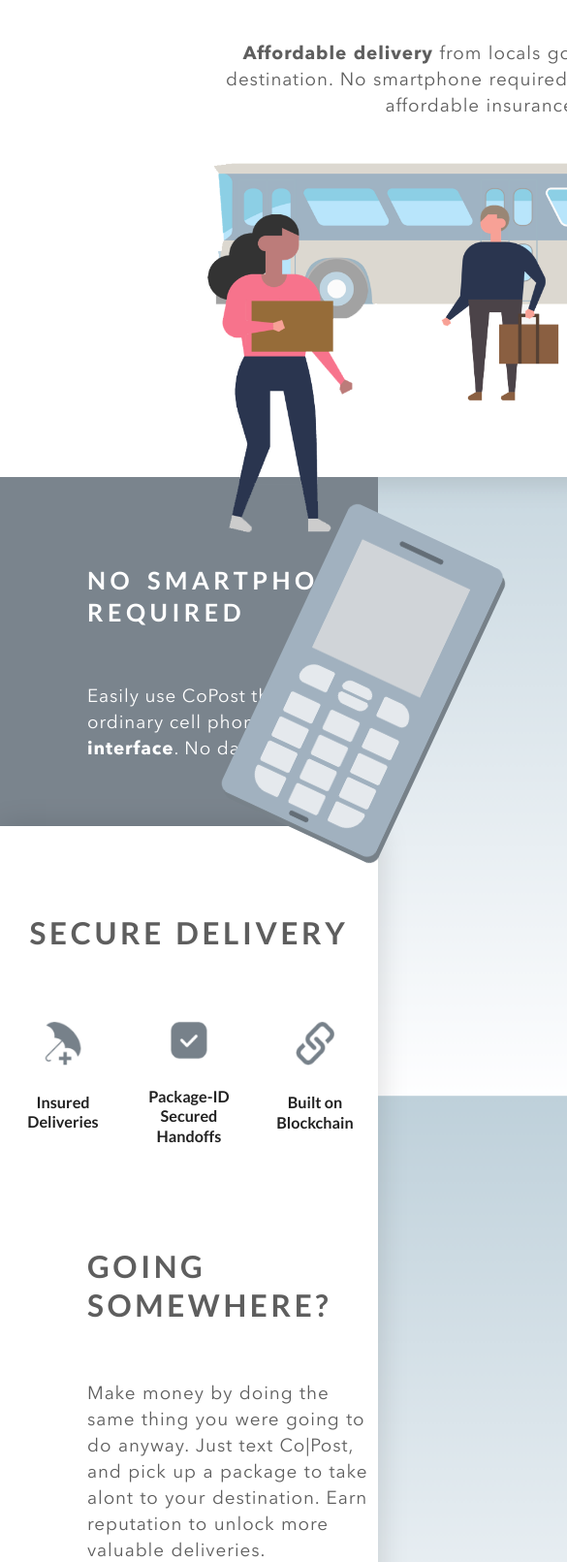
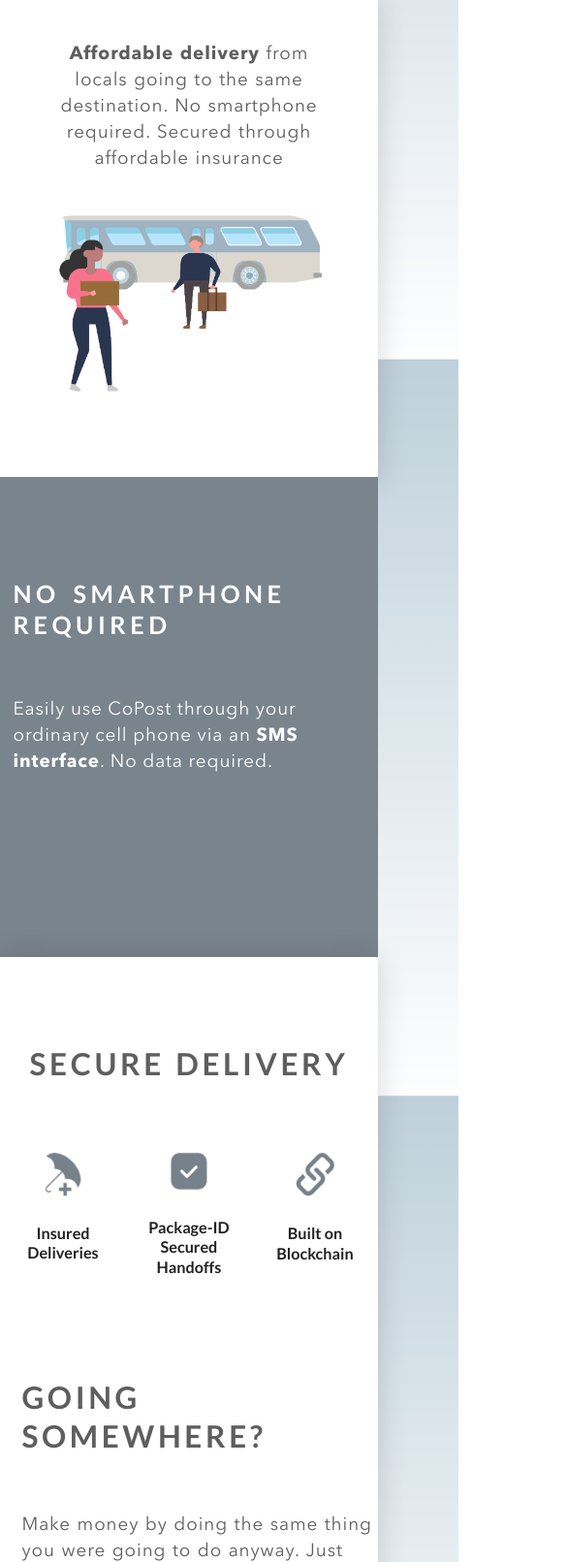
Before and after one commit to ErwanLent/CoPost-Website, a plain HTML site: page index.html in a window 390 px wide. Shown: the part 389-2000 px from the top of the page at 97% size, 585 px wide, since content can reach past the window. Drawn offline with nearby package versions, Linux system fonts and the light colour scheme.

Commit message:
Made responsive.

```diff
--- a/css/main.css
+++ b/css/main.css
@@ -70,7 +70,7 @@ section {
 .hero-box {
     background-color: white;
     height: 550px;
-    width: 1100px;
+    max-width: 1100px;
     margin: auto;
     padding: 50px;
     text-align: center;
@@ -89,6 +89,7 @@ section {
 .hero-box .image-section .bus {
     max-width: 700px;
     padding-top: 50px;
+    width: 100%;
 }
 
 section.full-width {
@@ -195,3 +196,33 @@ footer img {
         width: 120%;
     }
 }
+
+@media (max-width: 790px) {
+    .phone {
+        display: none;
+    }
+}
+
+@media (max-width: 395px) {
+    .phone-container p {
+        width: 90%;
+    }
+
+    .phone-container {
+        padding: 15px;
+    }
+
+    section.full-width {
+        height: 550px;
+    }
+}
+
+@media (max-width: 650px) {
+    .going-container {
+        padding-left: 25px;
+    }
+
+    .going-container p {
+        margin: 0;
+    }
+}
--- a/index.html
+++ b/index.html
@@ -26,7 +26,6 @@
           <div class="ui container">
             <img src="/img/logo.png" class="logo" alt="">
             <div class="right menu">
-                <a class="item">Track Your Post</a>
                 <a class="item" href="mailto:contact@copostglobal.com" target="_blank">Contact Us</a>
             </div>
           </div>
```
